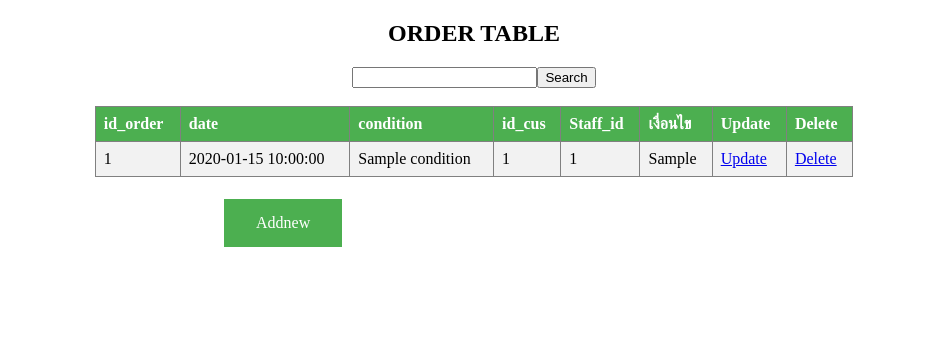
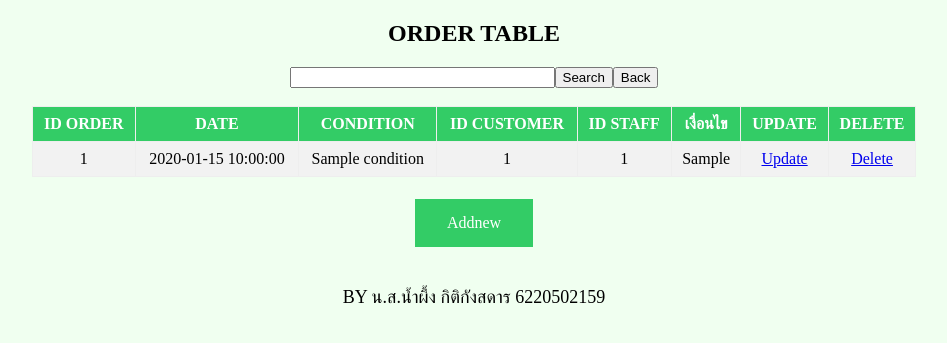
Before and after one commit to Namphueng25/db21_021, a PHP site: template views/order/index_order.php in a window 1280 px wide. Shown: the top 343 px of the page, without its empty margins (166-1113 px from the left). Run offline with PHP 8.4, Linux system fonts and the light colour scheme; the template is opened without the code that fills it: most values are stand-ins (such as "Sample title", 1, 10 or a date in 2020).

Commit message:
Update index_order.php

```diff
--- a/views/order/index_order.php
+++ b/views/order/index_order.php
@@ -4,25 +4,27 @@
 <style>
 table {
     border-collapse: collapse;
-    width: 60%;
+    border : none;
+    width: 70%;
 }
 
 th, td {
-    text-align: left;
+    text-align: center;
     padding: 8px;
+
 }
 
 tr:nth-child(even){background-color: #f2f2f2}
-
+tr:hover {background-color: #ccffcc}
 th {
-    background-color: #4CAF50;
+    background-color: #33cc66;
     color: white;
 }
 </style>
 
 <style>
 .button {
-    background-color: #4CAF50;
+    background-color: #33cc66;
     border: none;
     color: white;
     padding: 15px 32px;
@@ -35,30 +37,31 @@ th {
 }
 </style>
 </head>
-<body><center>
+<body bgcolor = "#f0fff0"><center>
 
 <h2><center>ORDER TABLE</center></h2>
 
 
-<table border=1>
+<table border=1 >
 
 
 <form method="get" action="">
-        <input type="text" name="key">
-        <input type="hidden" name="controller" value="order" />
-        <button type="submit" name="action" value="search"> Search </button></br>
+        <input type="text" name="key" size = "30">
+        <input type="hidden" name="controller" value="order"  />
+        <button type="submit" name="action" value="search"> Search </button>
+        <button type="submit" name="action" value="index">Back</button></br>
     </form>
 
 
     <br><tr>
-        <th>id_order</th>
-        <th>date</th>
-        <th>condition</th>
-        <th>id_cus</th>
-        <th>Staff_id</th>
+        <th>ID ORDER</th>
+        <th>DATE</th>
+        <th>CONDITION</th>
+        <th>ID CUSTOMER</th>
+        <th>ID STAFF</th>
         <th>เงื่อนไข</th>
-        <th>Update</th>
-        <th>Delete</th>
+        <th>UPDATE</th>
+        <th>DELETE</th>
 <?php foreach($order_List as $order)
 {
         echo "<tr><td>$order->id_order</td>
@@ -79,10 +82,13 @@ echo "</table>";
 ?>
 <br>
 </center>
-&nbsp;&nbsp;&nbsp;&nbsp;&nbsp;&nbsp;&nbsp;&nbsp;&nbsp;&nbsp;&nbsp;&nbsp;&nbsp;&nbsp;&nbsp;&nbsp;&nbsp;&nbsp;&nbsp;&nbsp;&nbsp;&nbsp;&nbsp;&nbsp;&nbsp;&nbsp;&nbsp;&nbsp;&nbsp;&nbsp;&nbsp;&nbsp;&nbsp;&nbsp;&nbsp;&nbsp;&nbsp;&nbsp;&nbsp;&nbsp;&nbsp;&nbsp;&nbsp;&nbsp;&nbsp;&nbsp;&nbsp;&nbsp;&nbsp;&nbsp;&nbsp;&nbsp;&nbsp;&nbsp;&nbsp;&nbsp;&nbsp;&nbsp;&nbsp;&nbsp;&nbsp;&nbsp;&nbsp;&nbsp;&nbsp;&nbsp;&nbsp;&nbsp;&nbsp;&nbsp;&nbsp;&nbsp;&nbsp;&nbsp;&nbsp;&nbsp;&nbsp;&nbsp;&nbsp;&nbsp;&nbsp;&nbsp;&nbsp;&nbsp;&nbsp;&nbsp;&nbsp;&nbsp;&nbsp;&nbsp;&nbsp;&nbsp;&nbsp;&nbsp;
-<a class="button" href="?controller=order&action=newOrder">Addnew</a>
+
+<center><a class="button" href="?controller=order&action=newOrder">Addnew</a></center>
 
 
 
 </body>
+<br>
+<br>
+<center><font size = "4" color = "black">BY น.ส.น้ำผึ้ง กิติกังสดาร 6220502159 </font></center>
 </html>
```
